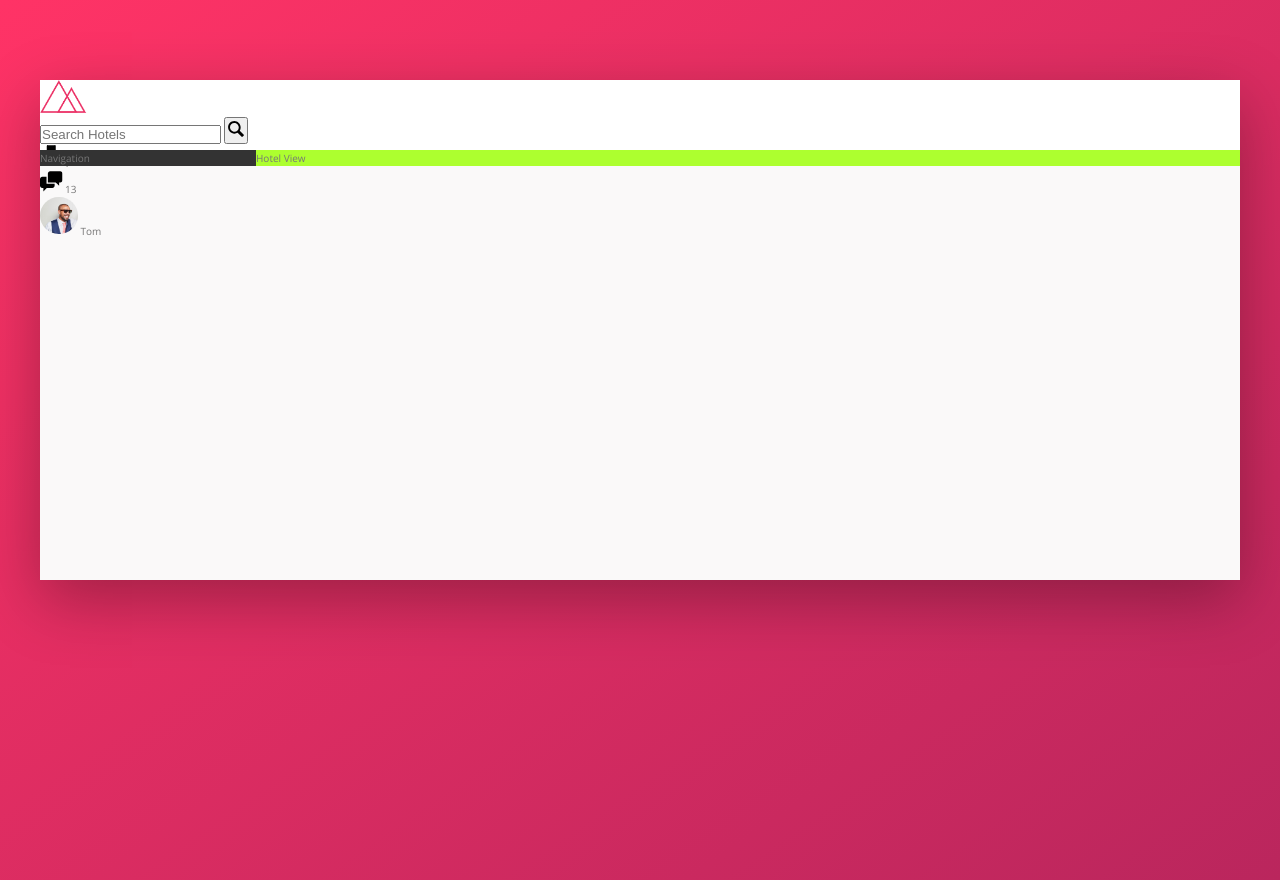
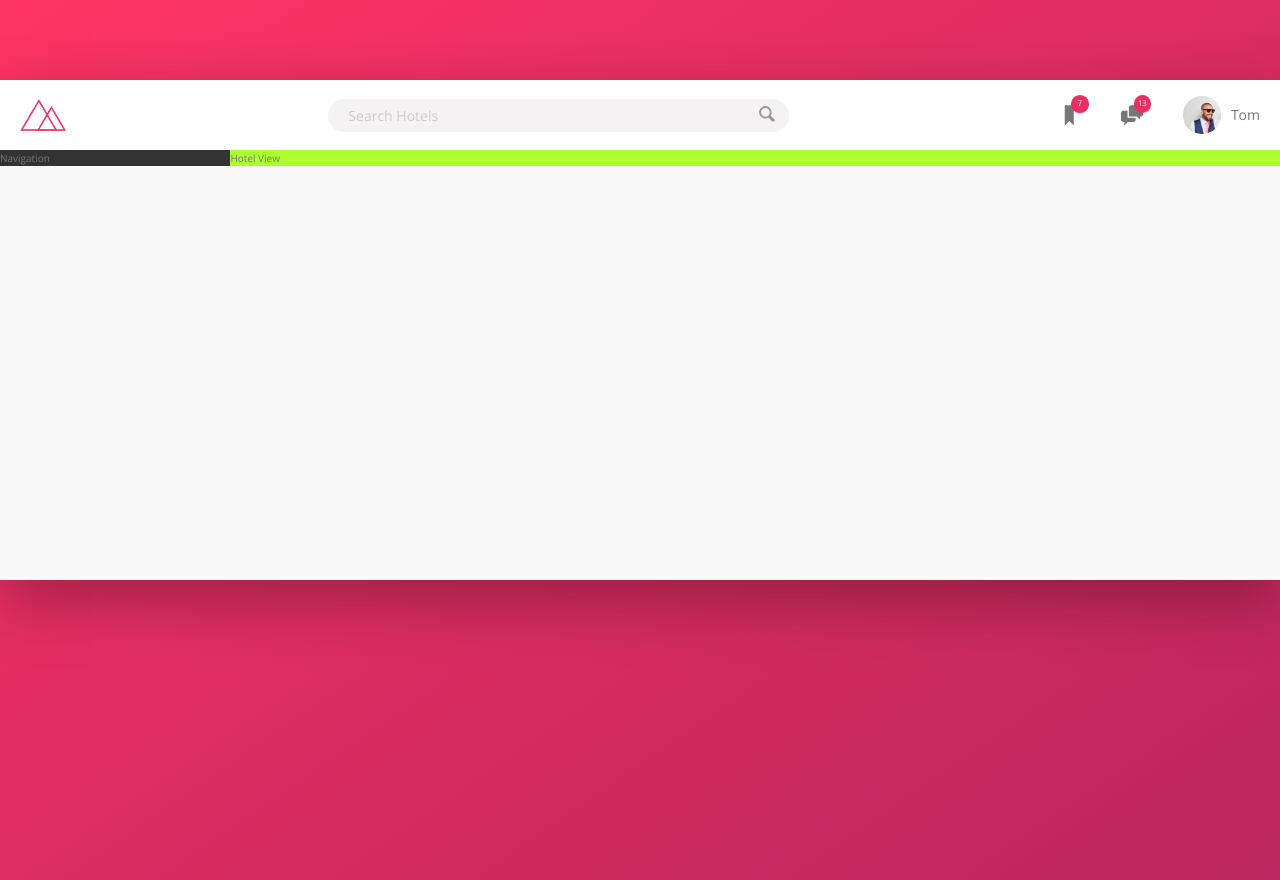
Before and after one commit to tomrawlings/Trillo, a website: page index.html in a window 1280 px wide. Drawn offline with nearby package versions, Linux system fonts and the light colour scheme.

Commit message:
77. Finish Header

```diff
--- a/sass/_components.scss
+++ b/sass/_components.scss
@@ -1,51 +1,116 @@
 ////////////// LOGO //////////////
 .logo {
     height: 3.25rem;
+    margin-left: 2rem;
 }
 
 
 ////////////// SEARCH //////////////
 .search {
+    flex: 0 0 40%;
+
+    display: flex;
+    align-items: center;
+    justify-content: center;
+
     &__input {
+        font-family: inherit;
+        font-size: inherit;
+        color: inherit;
+        background-color: var(--color-grey-light-2);
+        border: none;
+        padding: .7rem 2rem;
+        border-radius: 100px;
+        width: 90%;
+        transition: all .2s;
+        margin-right: -3.25rem;
 
+        &:focus {
+            outline: none;
+            width: 100%;
+            background-color: var(--color-grey-light-3);
+        }
+
+        &::-webkit-input-placeholder {
+            font-weight: 100;
+            color: var(--color-grey-light-4);
+        }
+    }
+
+    &__input:focus + &__button {
+        background-color: var(--color-grey-light-3);
     }
 
     &__button {
+        border: none;
+        background-color: var(--color-grey-light-2);
 
+        &:focus {
+            outline: none;
+        }
+
+        &:active {
+            transform: translateY(2px);
+        }
     }
 
     &__icon {
         height: 2rem;
         width: 2rem;
+        fill: var(--color-grey-dark-3);
     }
 }
 
 
 ////////////// USER NAVIGATION //////////////
 .user-nav {
+    display: flex;
+    align-items: center;
+    align-self: stretch;
+
+    & > * {
+        padding: 0 2rem;
+        cursor: pointer;
+        height: 100%;
+        display: flex;
+        align-items: center;
+    }
+
+    & > *:hover {
+        background-color: var(--color-grey-light-2);
+    }
+
     &__icon-box {
-
+        position: relative;
     }
 
     &__icon {
         height: 2.25rem;
         width: 2.25rem;
+        fill: var(--color-grey-dark-2);
+
     }
 
     &__notification {
+        font-size: .8rem;
+        color: #fff;
+        height: 1.75rem;
+        width: 1.75rem;
+        border-radius: 50%;
+        background-color: var(--color-primary);
+        position: absolute;
+        top: 1.5rem;
+        right: 1.2rem;
 
-    }
-
-    &__user {
-
+        display: flex;
+        justify-content: center;
+        align-items: center;
     }
 
     &__user-photo {
         height: 3.75rem;
         border-radius: 50%;
+        margin-right: 1rem;
     }
 
-    &__user-name {
-
-    }
 }
--- a/sass/_layout.scss
+++ b/sass/_layout.scss
@@ -1,5 +1,5 @@
 .container {
-    max-width: 120rem;
+    max-width: 140rem;
     margin: 8rem auto;
     background-color: var(--color-grey-light-1);
     box-shadow: var(--shadow-dark);
@@ -7,9 +7,13 @@
 }
 
 .header {
- height: 7rem;
- background-color: #fff;
- border-bottom: var(--color-grey-light-2);
+    font-size: 1.4rem;
+    height: 7rem;
+    background-color: #fff;
+    border-bottom: var(--color-grey-light-2);
+    display: flex;
+    justify-content: space-between;
+    align-items: center;
 }
 
 .content {
```
Also changed, not shown: css/style.css.
